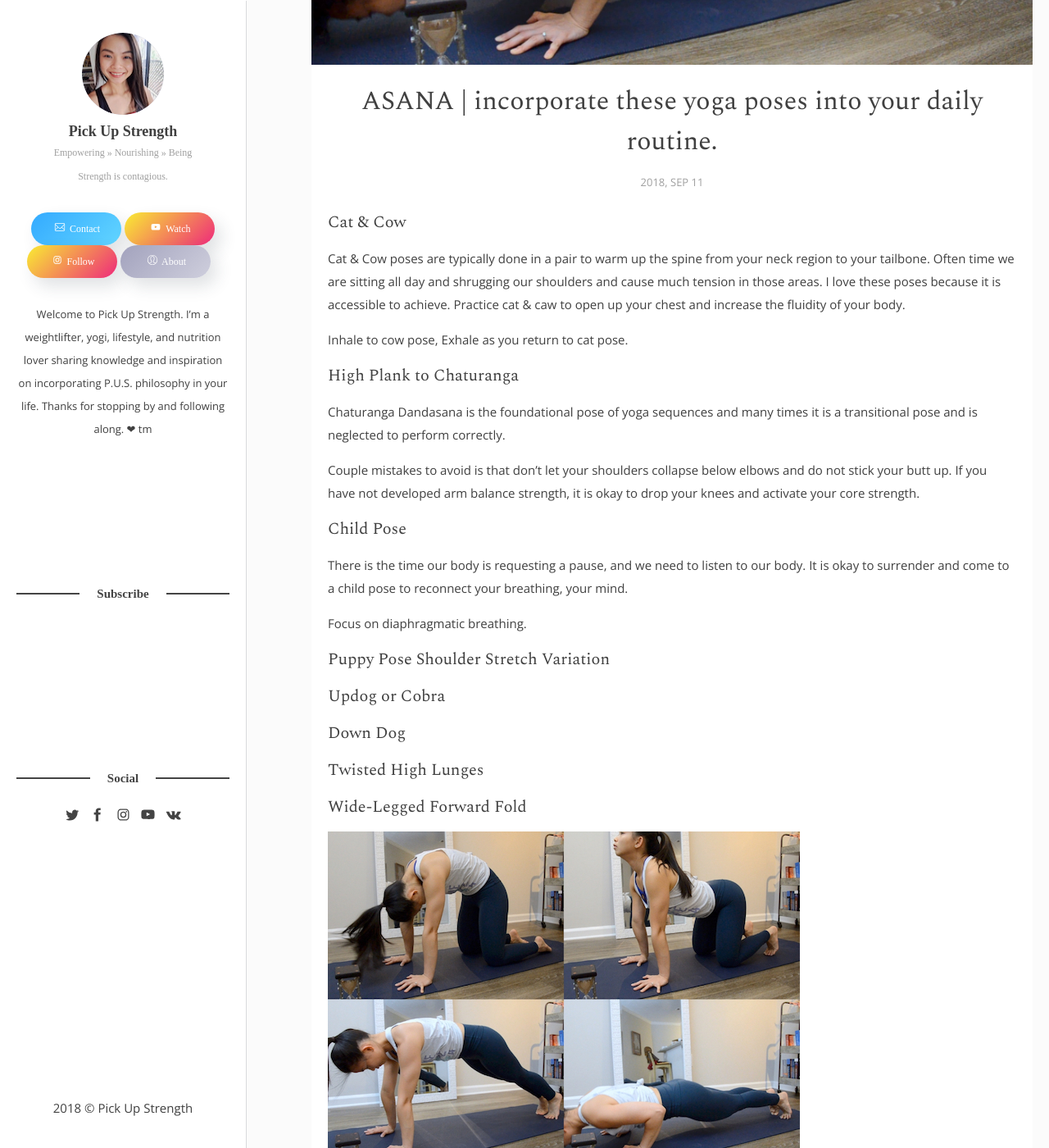
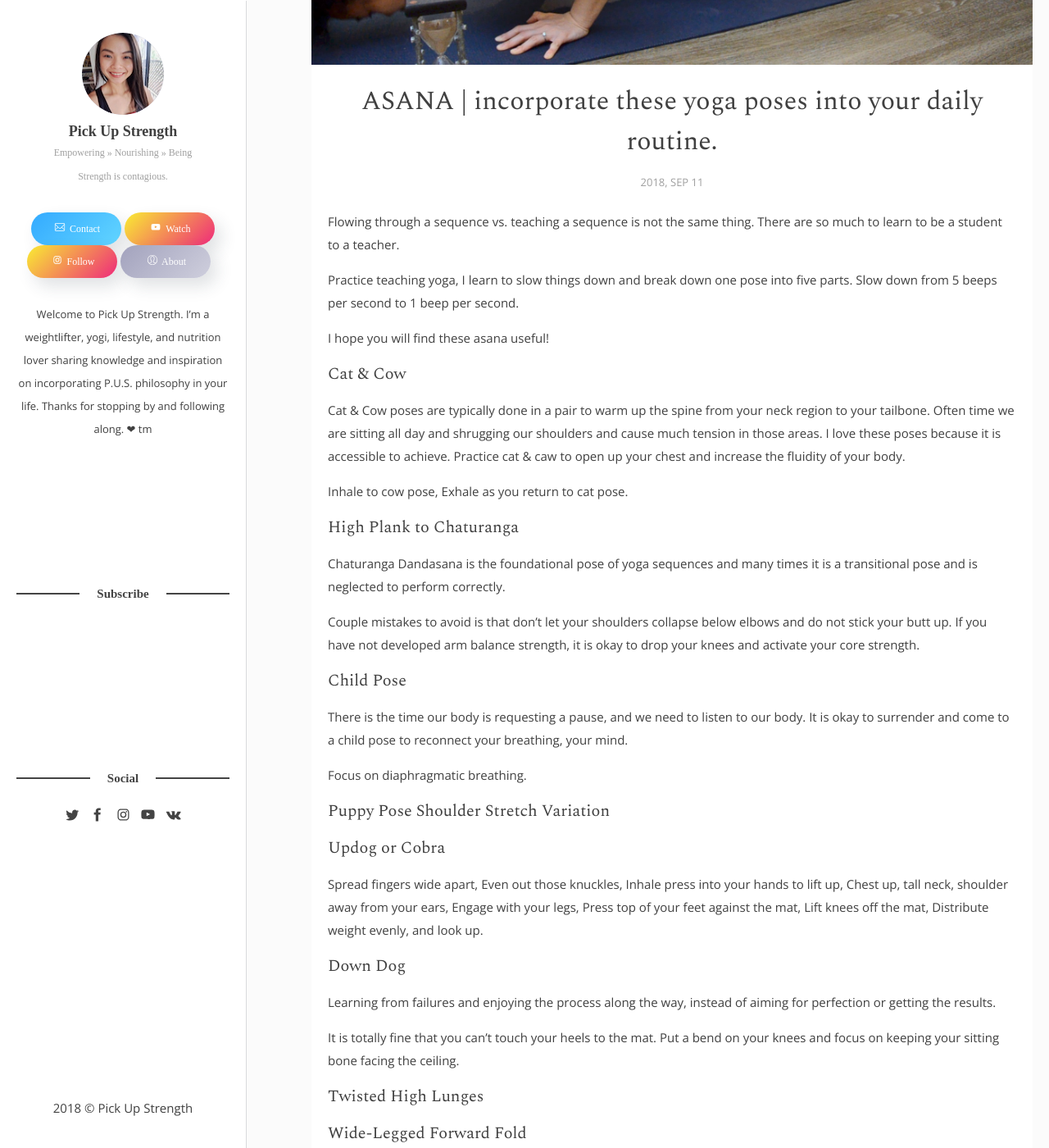
Before and after one commit to teckmonster/pickupstrength, a Jekyll site: the page built from _posts/2018-09-11-Practice-These-Yoga-Poses-For-Beginners.markdown, in a window 1280 px wide and 1400 px high, scrolled down 434 px. Shown: the whole window at 82% size. Built offline with Jekyll 4.4.1, drawn with Linux system fonts in a browser that asks for light colours; some web fonts are replaced; comment, search, counter and statistics services are not loaded; some of the changed text lies outside the part shown.

Commit message:
update yoga asana

```diff
--- a/_posts/2018-09-11-Practice-These-Yoga-Poses-For-Beginners.markdown
+++ b/_posts/2018-09-11-Practice-These-Yoga-Poses-For-Beginners.markdown
@@ -8,6 +8,12 @@ tags: [pick up strength, the yoga solution, beginning yoga, yoga basics, yoga po
 categories: strength
 description: 10 beginners yoga poses for flexibility and strength at home.
 ---
+
+Flowing through a sequence vs. teaching a sequence is not the same thing. There are so much to learn to be a student to a teacher.
+
+Practice teaching yoga, I learn to slow things down and break down one pose into five parts. Slow down from 5 beeps per second to 1 beep per second.
+
+I hope you will find these asana useful!
 
 #### Cat & Cow
 
@@ -32,15 +38,35 @@ Focus on diaphragmatic breathing.
 
 #### Updog or Cobra
 
+Spread fingers wide apart,
+Even out those knuckles,
+Inhale press into your hands to lift up,
+Chest up, tall neck, shoulder away from your ears,
+Engage with your legs,
+Press top of your feet against the mat,
+Lift knees off the mat,
+Distribute weight evenly, and look up.
+
 #### Down Dog
+
+Learning from failures and enjoying the process along the way, instead of aiming for perfection or getting the results.
+
+It is totally fine that you can't touch your heels to the mat. Put a bend on your knees and focus on keeping your sitting bone facing the ceiling.
 
 #### Twisted High Lunges
 
 #### Wide-Legged Forward Fold
 
 
+It is important to incorporate diaphragmatic breathing in yoga practice. I have written a [post][post] about it.
+
+
 ![]({{site.baseurl}}/images/yoga-poses.jpg)
+
 
 Until next time,
 
 ❤ tm
+
+
+[post]: https://pickupstrength.com/strength/breathing-techniques-you-might-not-have-known/
```
